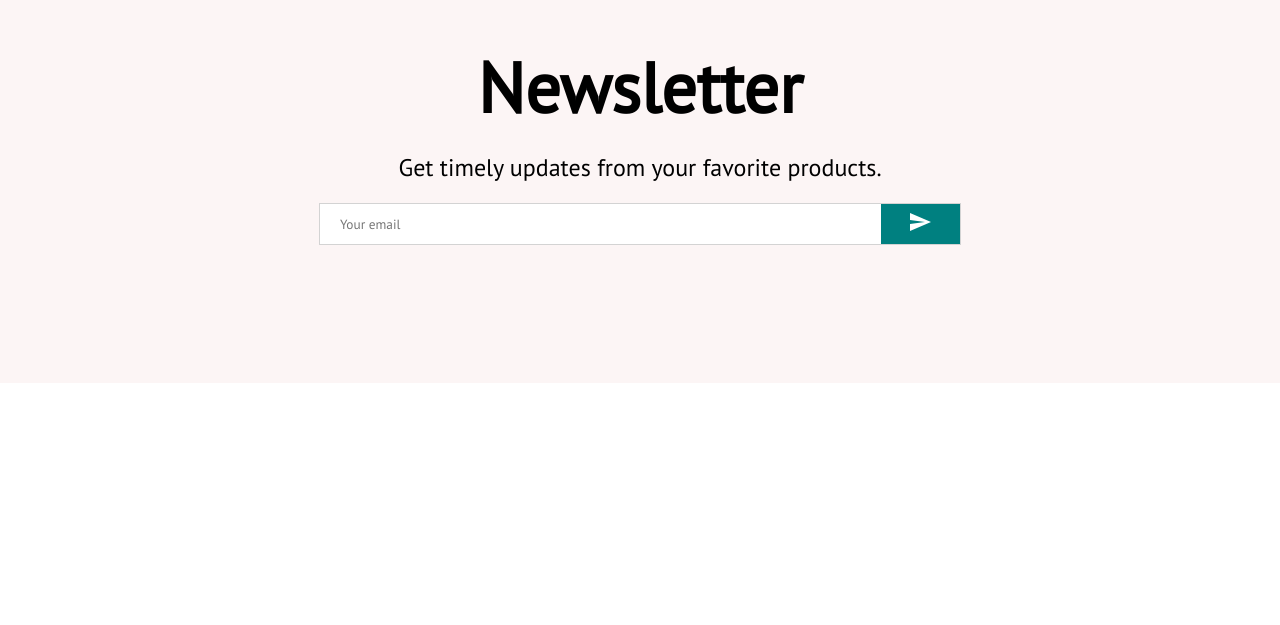
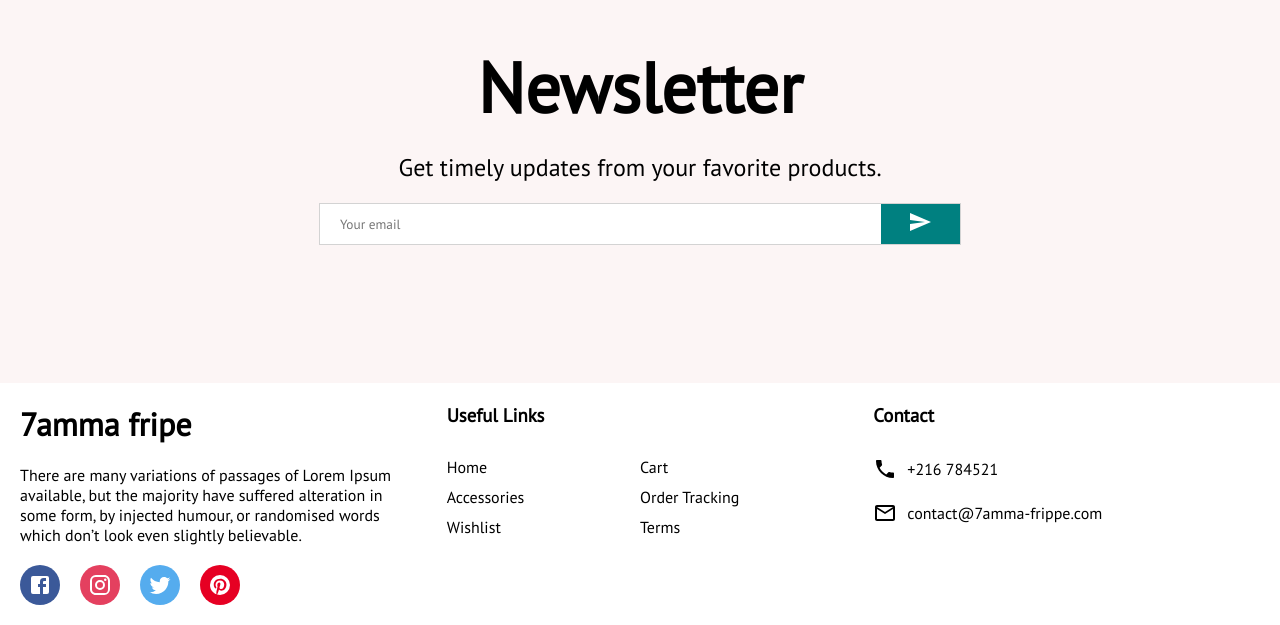
Before and after one commit to ayoub3bidi/7amma-fripe, a React (Create React App) app: page / in a window 1280 px wide. Shown: the part 2353-2978 px from the top of the page. Before the commit the page ends 2736 px from the top, so only its background shows below. Built offline with nearby package versions, Linux system fonts and the light colour scheme.

Commit message:
Footer component creation

```diff
--- /dev/null
+++ b/src/components/Footer.jsx
@@ -0,0 +1,127 @@
+import {
+    Facebook,
+    Instagram,
+    MailOutline,
+    Phone,
+    Pinterest,
+    Twitter,
+  } from "@material-ui/icons";
+  import styled from "styled-components";
+
+  const Container = styled.div`
+    display: flex;
+  `;
+
+  const Left = styled.div`
+    flex: 1;
+    display: flex;
+    flex-direction: column;
+    padding: 20px;
+  `;
+
+  const Logo = styled.h1``;
+
+  const Desc = styled.p`
+    margin: 20px 0px;
+  `;
+
+  const SocialContainer = styled.div`
+    display: flex;
+  `;
+
+  const SocialIcon = styled.div`
+    width: 40px;
+    height: 40px;
+    border-radius: 50%;
+    color: white;
+    background-color: #${(props) => props.color};
+    display: flex;
+    align-items: center;
+    justify-content: center;
+    margin-right: 20px;
+  `;
+
+  const Center = styled.div`
+    flex: 1;
+    padding: 20px;
+  `;
+
+  const Title = styled.h3`
+    margin-bottom: 30px;
+  `;
+
+  const List = styled.ul`
+    margin: 0;
+    padding: 0;
+    list-style: none;
+    display: flex;
+    flex-wrap: wrap;
+  `;
+
+  const ListItem = styled.li`
+    width: 50%;
+    margin-bottom: 10px;
+  `;
+
+  const Right = styled.div`
+    flex: 1;
+    padding: 20px;
+
+  `;
+
+  const ContactItem = styled.div`
+    margin-bottom: 20px;
+    display: flex;
+    align-items: center;
+  `;
+
+  const Footer = () => {
+    return (
+      <Container>
+        <Left>
+          <Logo>7amma fripe</Logo>
+          <Desc>
+            There are many variations of passages of Lorem Ipsum available, but
+            the majority have suffered alteration in some form, by injected
+            humour, or randomised words which don’t look even slightly believable.
+          </Desc>
+          <SocialContainer>
+            <SocialIcon color="3B5999">
+              <Facebook />
+            </SocialIcon>
+            <SocialIcon color="E4405F">
+              <Instagram />
+            </SocialIcon>
+            <SocialIcon color="55ACEE">
+              <Twitter />
+            </SocialIcon>
+            <SocialIcon color="E60023">
+              <Pinterest />
+            </SocialIcon>
+          </SocialContainer>
+        </Left>
+        <Center>
+          <Title>Useful Links</Title>
+          <List>
+            <ListItem>Home</ListItem>
+            <ListItem>Cart</ListItem>
+            <ListItem>Accessories</ListItem>
+            <ListItem>Order Tracking</ListItem>
+            <ListItem>Wishlist</ListItem>
+            <ListItem>Terms</ListItem>
+          </List>
+        </Center>
+        <Right>
+          <Title>Contact</Title>
+          <ContactItem>
+            <Phone style={{marginRight:"10px"}}/> +216 784521
+          </ContactItem>
+          <ContactItem>
+            <MailOutline style={{marginRight:"10px"}} /> contact@7amma-frippe.com
+          </ContactItem>
+        </Right>
+      </Container>
+    );
+  };
+
+  export default Footer;
--- a/src/pages/Home.jsx
+++ b/src/pages/Home.jsx
@@ -5,6 +5,7 @@
 import Newsletter from '../components/Newsletter'
 import Products from '../components/Products'
 import Slider from '../components/Slider'
+import Footer from '../components/Footer'
 
 const Home = () => {
   return (
@@ -15,6 +16,7 @@
         <Categories/>
         <Products/>
         <Newsletter/>
+        <Footer/>
     </div>
   )
 }
```
